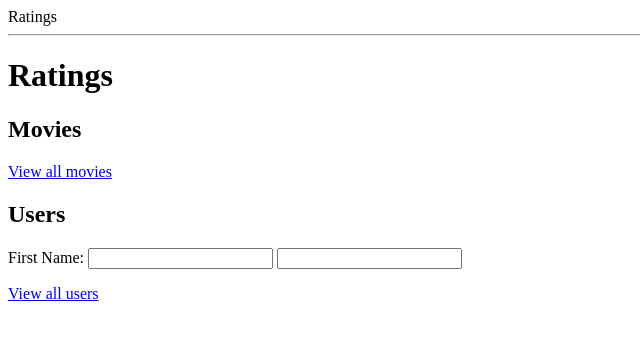
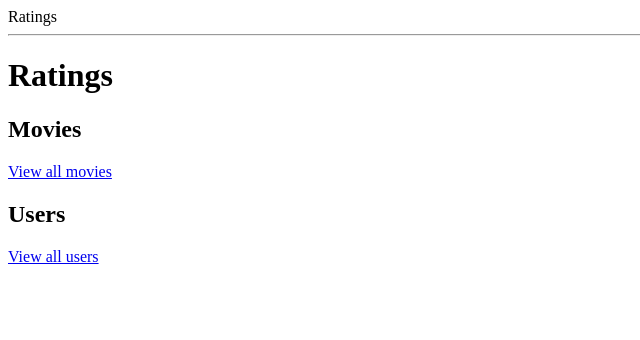
Before and after one commit to lachilles/ratings, a Flask app: page / in a window 1280 px wide. Shown: the top 340 px of the page, without its empty margins (0-640 px from the left). Run offline with Flask 2, Linux system fonts and the light colour scheme.

Commit message:
Removed login form from homepage.html.

```diff
--- a/templates/homepage.html
+++ b/templates/homepage.html
@@ -7,12 +7,6 @@
 <p><a href="/movies">View all movies</a></p>
 
 <h2>Users</h2>
-<form action="/new-user">
-<label for="field-firstname">First Name: </label>
-<input type="text" name="firstname" id="firstname">
-<input type="text" name="lastname" id="lastname">
-
-</form>
 
 <p><a href="/users">View all users</a></p>
 
```
